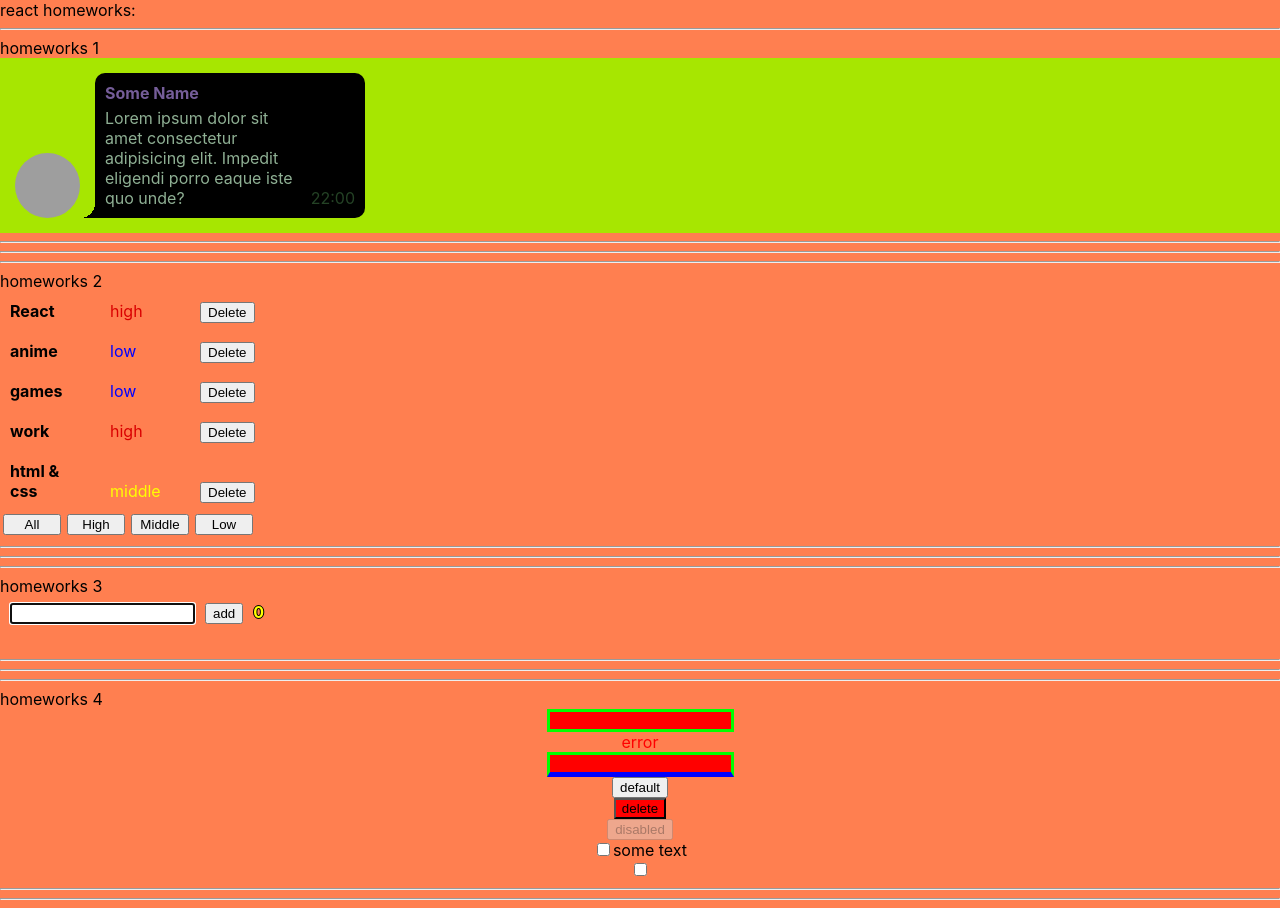
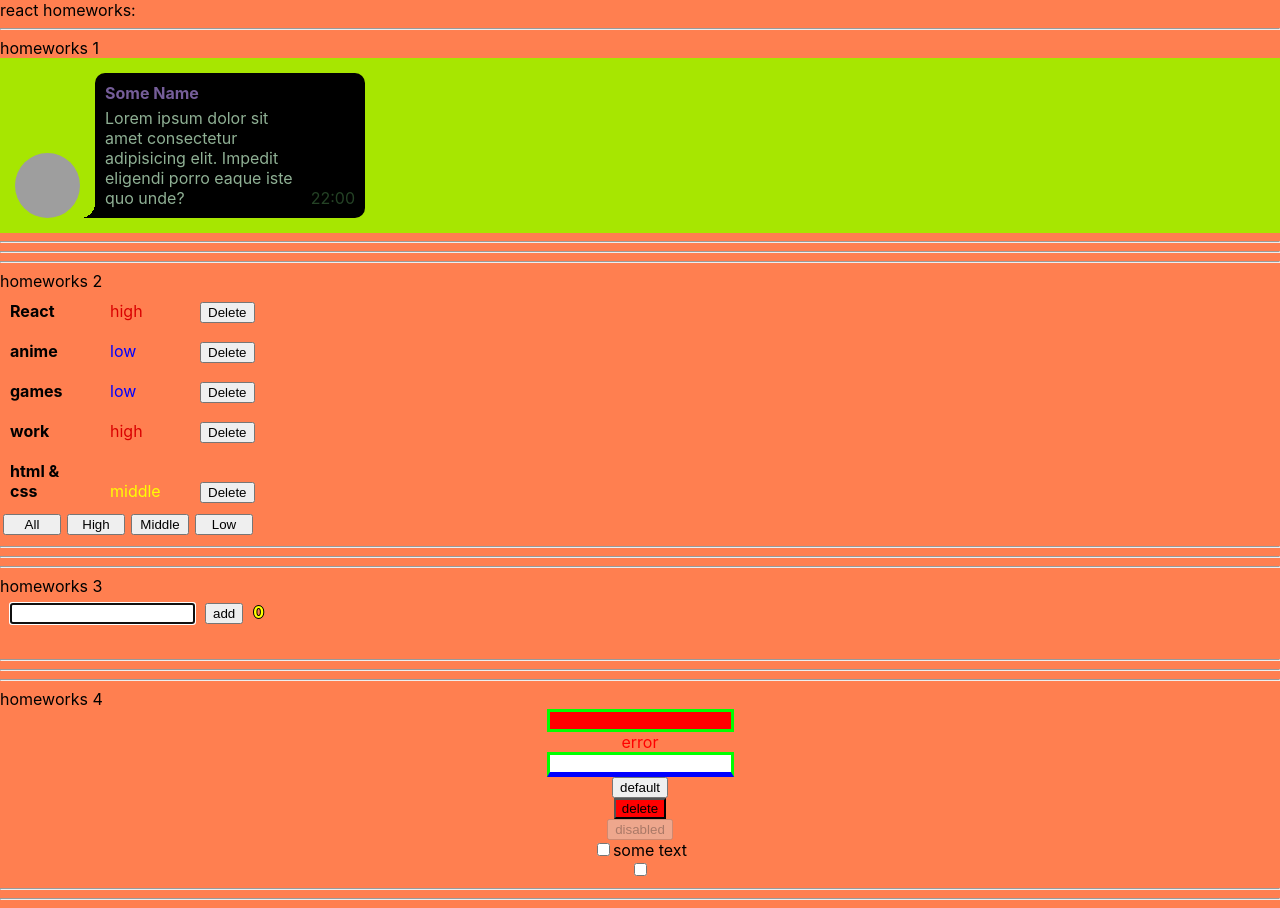
Before and after one commit to m1rade/react-homework, a React (Create React App) app: page / in a window 1280 px wide. Built offline with nearby package versions, Linux system fonts and the light colour scheme; grey boxes are pictures that could not be loaded.

Commit message:
Added small details

```diff
--- a/src/p2-homeworks/h4/common/c1-SuperInputText/SuperInputText.module.css
+++ b/src/p2-homeworks/h4/common/c1-SuperInputText/SuperInputText.module.css
@@ -1,5 +1,6 @@
 .superInput {
-
+    border: 3px solid lime;
+    background: white;
 }
 
 .errorInput {
--- a/src/p2-homeworks/h4/common/c1-SuperInputText/SuperInputText.tsx
+++ b/src/p2-homeworks/h4/common/c1-SuperInputText/SuperInputText.tsx
@@ -1,5 +1,5 @@
-import React, {ChangeEvent, DetailedHTMLProps, InputHTMLAttributes, KeyboardEvent} from 'react'
-import s from './SuperInputText.module.css'
+import React, {ChangeEvent, DetailedHTMLProps, InputHTMLAttributes, KeyboardEvent} from "react"
+import s from "./SuperInputText.module.css"
 
 // тип пропсов обычного инпута
 type DefaultInputPropsType = DetailedHTMLProps<InputHTMLAttributes<HTMLInputElement>, HTMLInputElement>
@@ -34,17 +34,17 @@ const SuperInputText: React.FC<SuperInputTextPropsType> = (
         onKeyPress && onKeyPress(e);
 
         onEnter // если есть пропс onEnter
-        && e.key === 'Enter' // и если нажата кнопка Enter
+        && e.key === "Enter" // и если нажата кнопка Enter
         && onEnter() // то вызвать его
     }
 
-    const finalSpanClassName = `${s.error} ${spanClassName ? spanClassName : ''}`
-    const finalInputClassName = `${s.errorInput} ${className ? className : ""}` // need to fix with (?:) and s.superInput
+    const finalSpanClassName = `${s.error} ${spanClassName ? spanClassName : ""}`
+    const finalInputClassName = `${className} ${error ? s.errorInput : s.superInput}` // need to fix with (?:) and s.superInput
 
     return (
         <>
             <input
-                type={'text'}
+                type={"text"}
                 onChange={onChangeCallback}
                 onKeyPress={onKeyPressCallback}
                 className={finalInputClassName}
--- a/src/p2-homeworks/h4/common/c3-SuperCheckbox/SuperCheckbox.module.css
+++ b/src/p2-homeworks/h4/common/c3-SuperCheckbox/SuperCheckbox.module.css
@@ -1,5 +1,5 @@
 .checkbox {
-
+    cursor: pointer;
 }
 
 .spanClassName {
```
